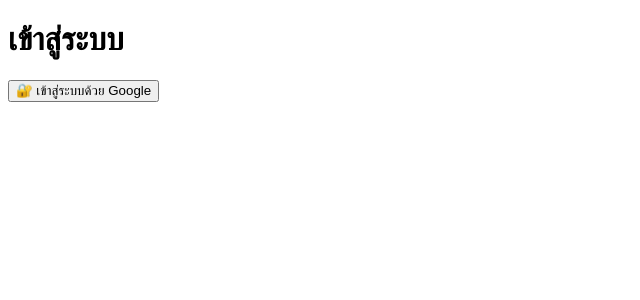
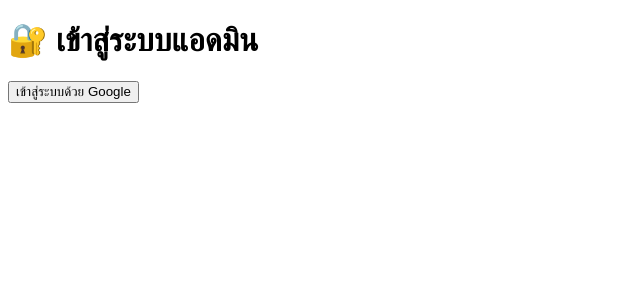
Before and after one commit to chairich/bird-auction-pro, a Next.js app: page /login in a window 1280 px wide. Shown: the top 300 px of the page, without its empty margins (0-640 px from the left). Built offline with nearby package versions, Linux system fonts and the light colour scheme.

Commit message:
Update login.tsx

```diff
--- a/pages/login.tsx
+++ b/pages/login.tsx
@@ -1,25 +1,37 @@
-import { GoogleAuthProvider, signInWithPopup } from "firebase/auth";
+import { useState } from "react";
+import { signInWithPopup, GoogleAuthProvider } from "firebase/auth";
 import { auth } from "../lib/firebase";
+import { useRouter } from "next/router";
+import { isAdminEmail } from "../lib/admins";
 
-export default function LoginPage() {
-  const login = async () => {
+export default function Login() {
+  const router = useRouter();
+  const [error, setError] = useState("");
+
+  const handleLogin = async () => {
     try {
       const provider = new GoogleAuthProvider();
-      await signInWithPopup(auth, provider);
-      alert("✅ เข้าสู่ระบบแล้ว");
+      const result = await signInWithPopup(auth, provider);
+      const email = result.user.email;
+      if (!isAdminEmail(email)) {
+        setError("คุณไม่ใช่แอดมิน");
+        return;
+      }
+      router.push("/admin/ads");
     } catch (err) {
-      console.error(err);
+      setError("เข้าสู่ระบบล้มเหลว");
     }
   };
 
   return (
-    <div className="p-8 max-w-md mx-auto text-center">
-      <h1 className="text-2xl font-bold mb-4">เข้าสู่ระบบ</h1>
+    <div className="max-w-md mx-auto mt-20 text-center">
+      <h1 className="text-2xl font-bold mb-4">🔐 เข้าสู่ระบบแอดมิน</h1>
+      {error && <p className="text-red-600">{error}</p>}
       <button
-        onClick={login}
-        className="bg-blue-600 text-white px-4 py-2 rounded hover:bg-blue-700"
+        onClick={handleLogin}
+        className="bg-blue-600 text-white py-2 px-4 rounded mt-4"
       >
-        🔐 เข้าสู่ระบบด้วย Google
+        เข้าสู่ระบบด้วย Google
       </button>
     </div>
   );
```
